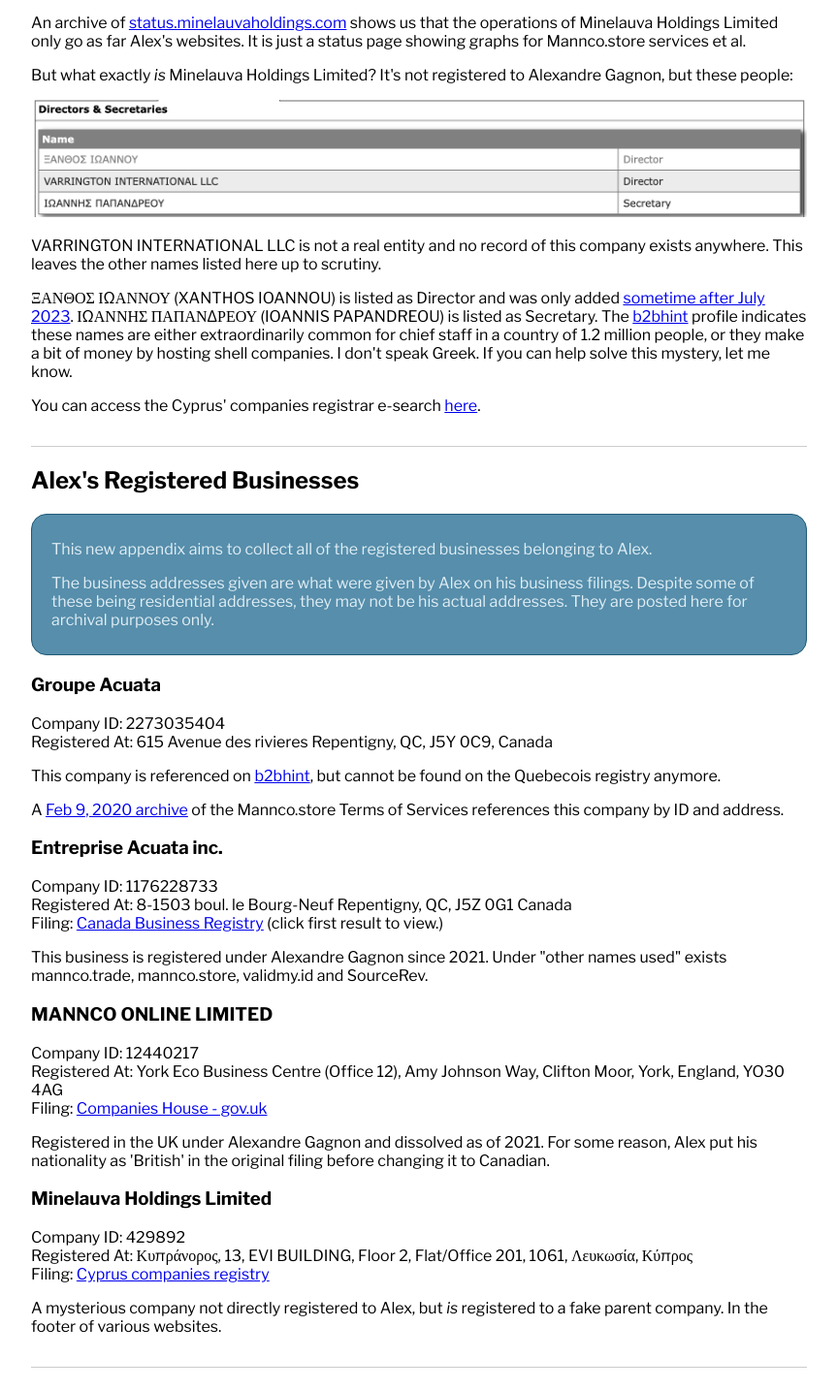
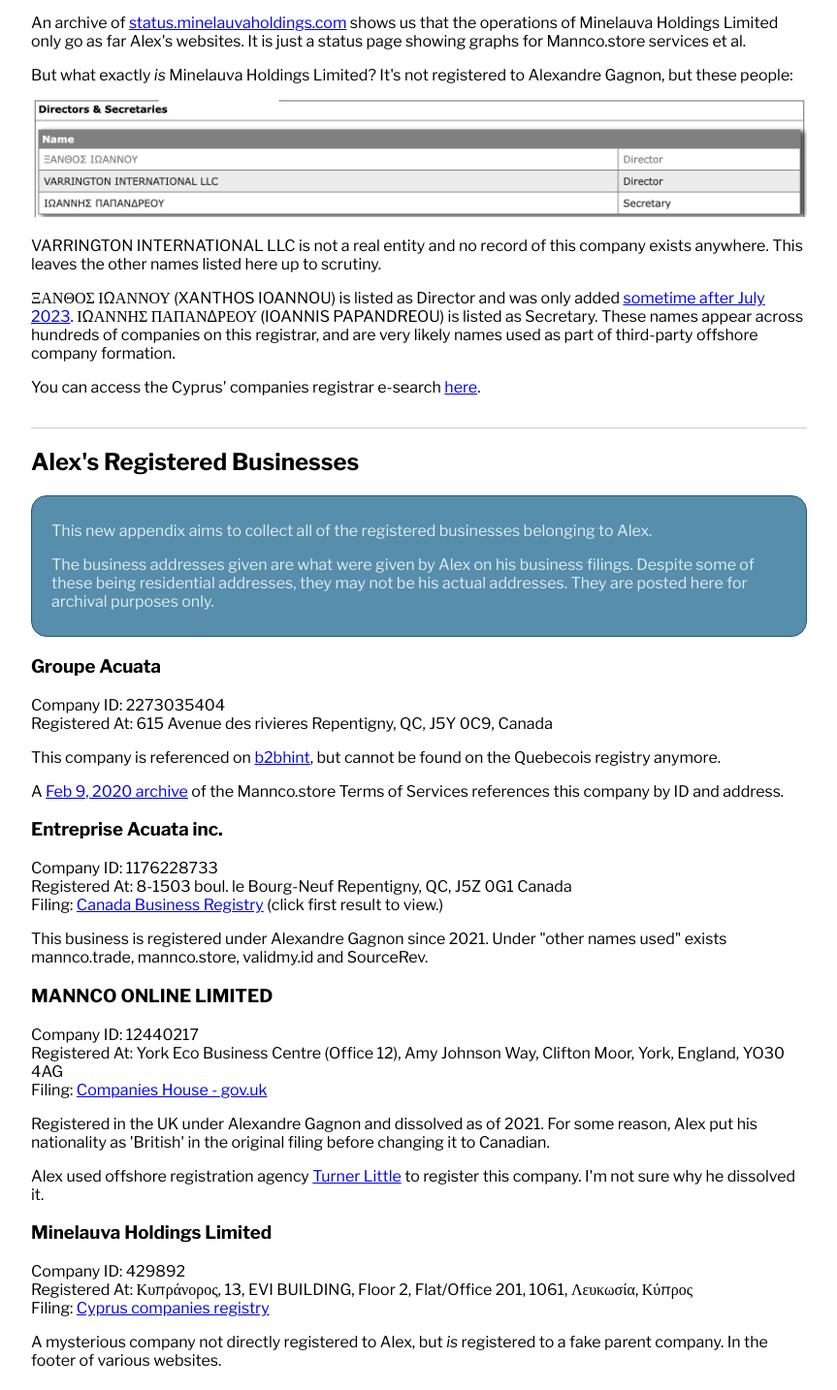
Before and after one commit to fiskWasTaken/fisk.cc, a Nuxt app: page /who-is-alexandre-gagnon-mannco-store in a window 1280 px wide. Shown: the part 8019-9453 px from the top of the page at 97% size, without its empty margins (198-1061 px from the left). Built offline with nearby package versions, Linux system fonts and the light colour scheme.

Commit message:
add info about turner little

```diff
--- a/pages/who-is-alexandre-gagnon-mannco-store.vue
+++ b/pages/who-is-alexandre-gagnon-mannco-store.vue
@@ -425,12 +425,8 @@
         <p>
           ΞΑΝΘΟΣ ΙΩΑΝΝΟΥ (XANTHOS IOANNOU) is listed as Director and was only added <a href="https://archive.is/Tw2kl">sometime
           after July 2023</a>. ΙΩΑΝΝΗΣ ΠΑΠΑΝΔΡΕΟΥ (IOANNIS PAPANDREOU) is listed as
-          Secretary.
-          The <a href="https://archive.is/LweMf">b2bhint</a> profile indicates these names are either extraordinarily
-          common for
-          chief staff in a country of 1.2 million people, or they make a bit of money by hosting shell companies.
-
-          I don't speak Greek. If you can help solve this mystery, let me know.
+          Secretary. These names appear across hundreds of companies on this registrar, and are very likely names used
+          as part of third-party offshore company formation.
         </p>
 
         <p>
@@ -510,6 +506,10 @@
           Registered in the UK under Alexandre Gagnon and dissolved as of 2021. For some reason, Alex put his
           nationality as
           'British' in the original filing before changing it to Canadian.
+        </p>
+        <p>
+          Alex used offshore registration agency <a href="https://www.turnerlittle.com/">Turner Little</a> to register
+          this company. I'm not sure why he dissolved it.
         </p>
         <h3>
           Minelauva Holdings Limited
```
